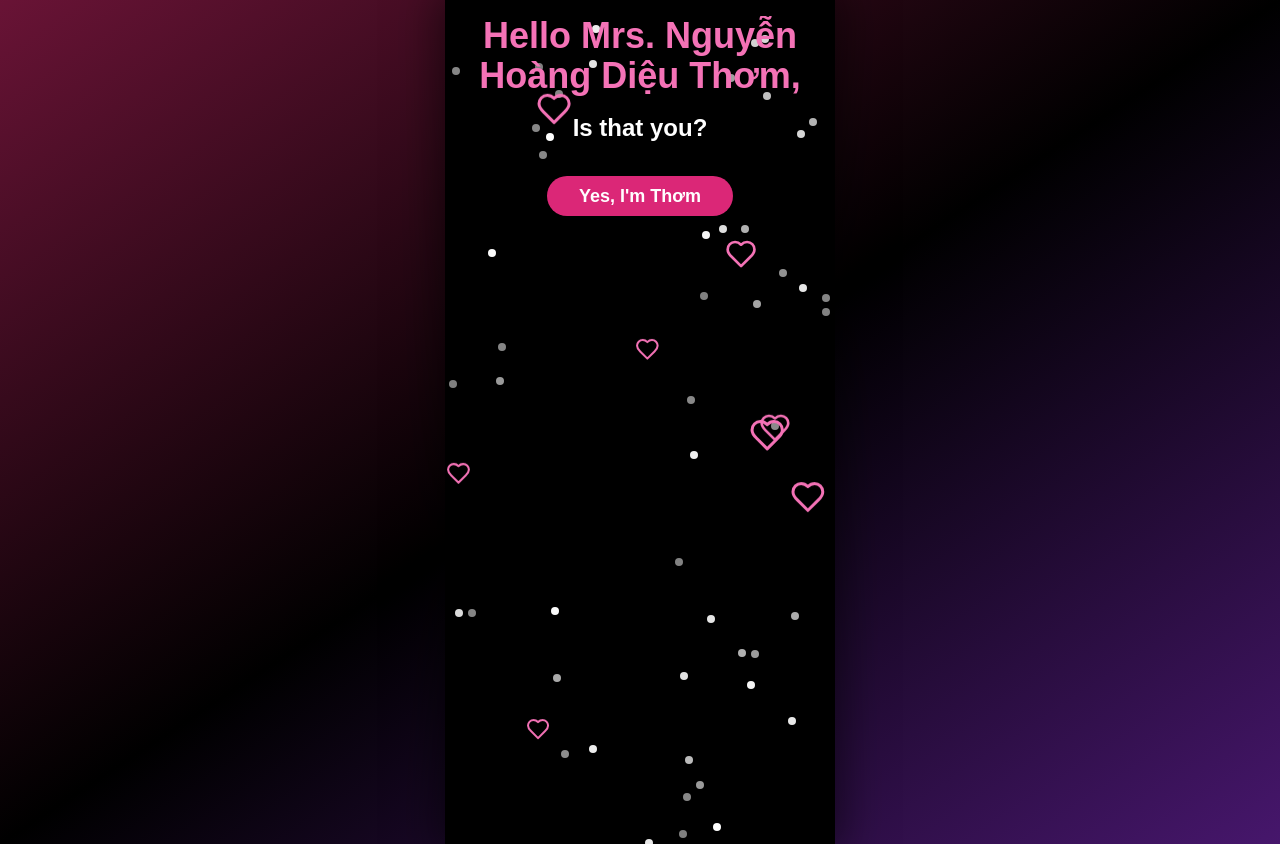
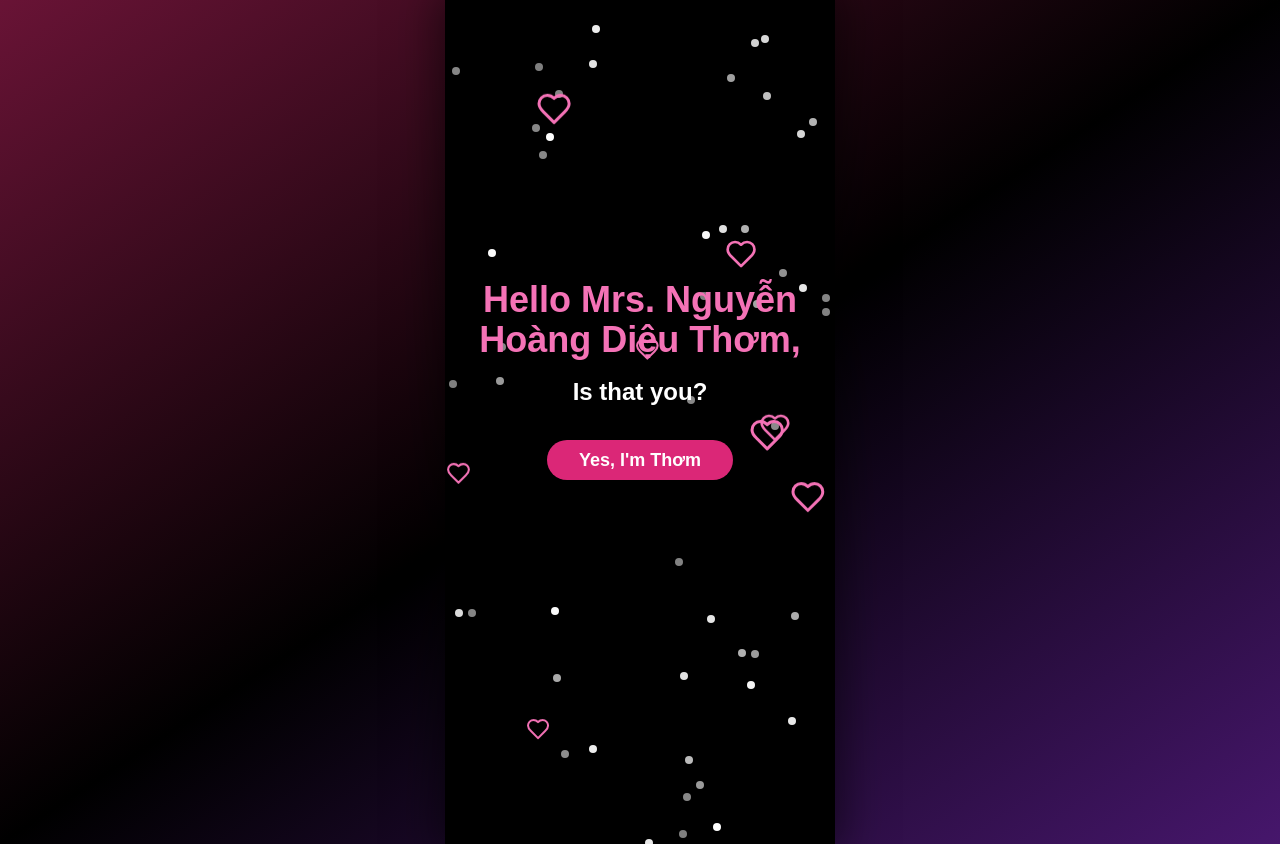
Before and after one commit to AnhCNTW/wedding-proposal, a Next.js app: page / in a window 1280 px wide. Built offline with nearby package versions, Linux system fonts and the light colour scheme.

Commit message:
Adjust layout

```diff
--- a/proposal-invitation.tsx
+++ b/proposal-invitation.tsx
@@ -137,7 +137,7 @@ export default function ProposalInvitation() {
 
       {/* iPhone 13 Frame */}
       <div
-        className="relative z-10 flex flex-col pt-4"
+        className="relative z-10 flex flex-col"
         style={{
           width: 390,
           height: 844,
@@ -184,6 +184,7 @@ export default function ProposalInvitation() {
         {/* Content */}
         <div className="relative z-10 flex flex-col items-center w-full h-full px-6 text-center overflow-hidden">
           {currentScreen === "greeting" && (
+            <div className="flex flex-col items-center justify-center h-[90%]">
               <div className="space-y-8 animate-fade-in">
                 <div className="space-y-4">
                   <h1 className="text-3xl md:text-4xl font-bold text-pink-400 leading-tight">
@@ -200,6 +201,7 @@ export default function ProposalInvitation() {
                 >
                   Yes, I'm Thơm
                 </Button>
+              </div>
             </div>
           )}
 
@@ -291,6 +293,7 @@ export default function ProposalInvitation() {
           )}
 
           {currentScreen === "gallery" && (
+            <div className="flex flex-col items-center justify-center h-[90%]">
               <div className="space-y-6 animate-slide-up w-full max-w-sm mx-auto">
                 {/* Gallery Header */}
                 <div className="flex items-center justify-between">
@@ -339,7 +342,8 @@ export default function ProposalInvitation() {
                       {pendingIndex !== null && (
                         <img
                           src={
-                          galleryImages[pendingIndex].src || "/placeholder.svg"
+                            galleryImages[pendingIndex].src ||
+                            "/placeholder.svg"
                           }
                           alt={galleryImages[pendingIndex].caption}
                           className={`w-full h-full object-cover transition-all duration-500 absolute top-0 left-0
@@ -410,6 +414,7 @@ export default function ProposalInvitation() {
                   <p className="text-gray-300 text-xs italic">
                     Every picture tells our story ��
                   </p>
+                </div>
               </div>
             </div>
           )}
```
Lines whose indentation alone changed are shown as unchanged.
